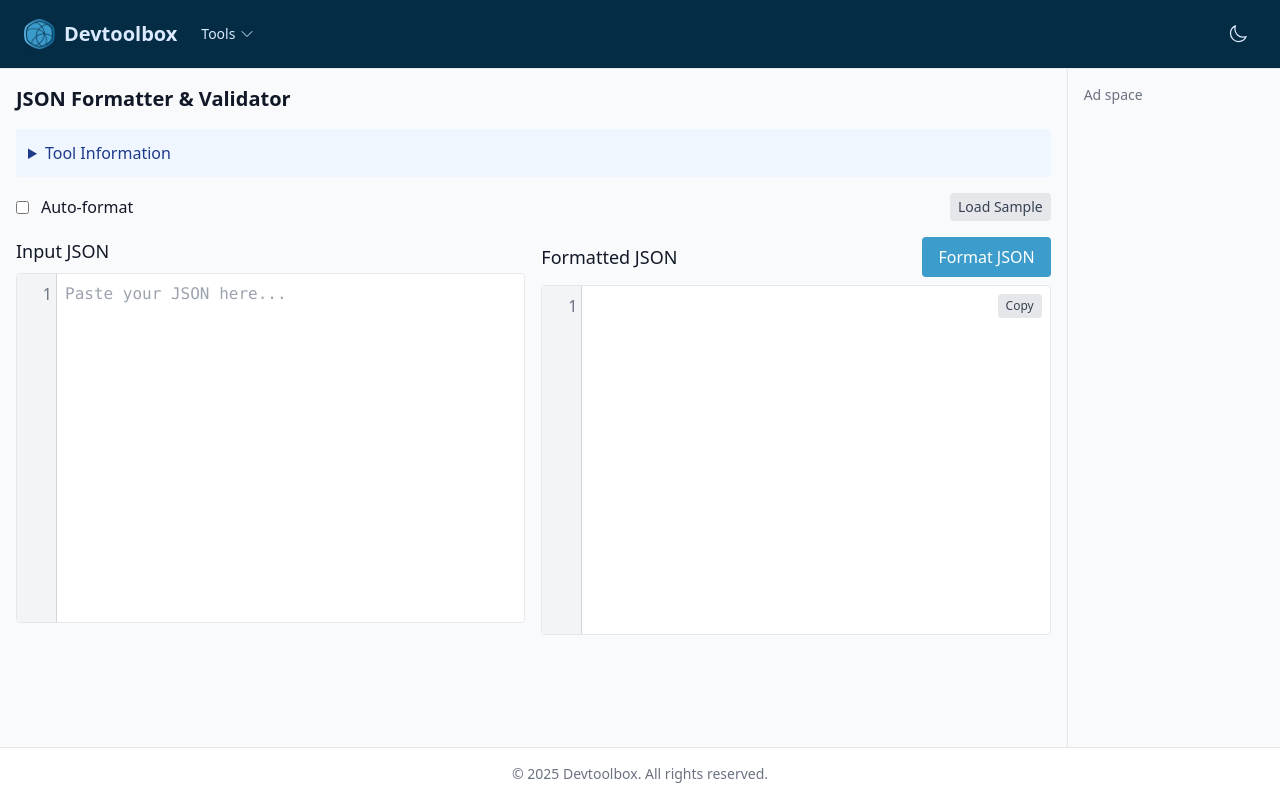
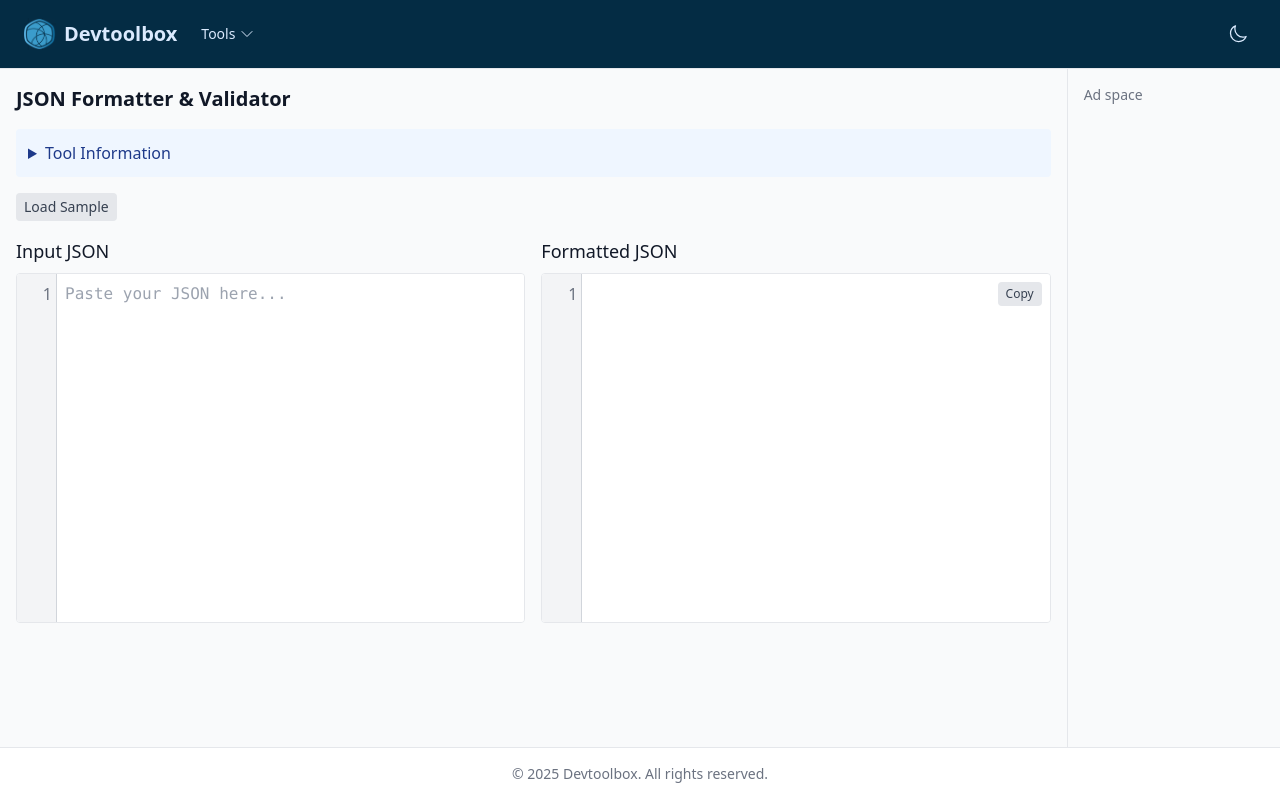
Before and after one commit to jschoeff81690/Devtoolbox, a React (Vite) app: page /json-formatter in a window 1280 px wide. Built offline with nearby package versions, Linux system fonts and the light colour scheme.

Commit message:
Fix live/auto

```diff
--- a/src/tools/JsonFormatter.tsx
+++ b/src/tools/JsonFormatter.tsx
@@ -9,8 +9,8 @@ export default function JsonFormatter() {
   const [input, setInput] = useState('')
   const [output, setOutput] = useState('')
   const [error, setError] = useState('')
-  const [autoFormat, setAutoFormat] = useState(false)
   const { darkMode } = useDarkMode()
+  const autoFormat = true
 
   // Auto-format when enabled
   useEffect(() => {
@@ -52,16 +52,6 @@ export default function JsonFormatter() {
         usage="Paste your minified or unformatted JSON in the text area below, then click 'Format JSON' to convert it into a properly indented, readable format."
       >
         <div className="flex justify-between items-center mb-2">
-          <div className="flex items-center space-x-2">
-            <input
-              type="checkbox"
-              id="auto-format"
-              checked={autoFormat}
-              onChange={(e) => setAutoFormat(e.target.checked)}
-              className="mr-1"
-            />
-            <label htmlFor="auto-format">Auto-format</label>
-          </div>
           <button
             onClick={loadSample}
             className="text-sm px-2 py-1 rounded bg-gray-200 text-gray-700 hover:bg-gray-300"
@@ -85,14 +75,6 @@ export default function JsonFormatter() {
           <div className="flex-1">
             <div className="flex justify-between items-center mb-2">
               <h3 className="text-lg font-medium">Formatted JSON</h3>
-              {!autoFormat && (
-                <button
-                  onClick={handleFormat}
-                  className="bg-custom-light-blue text-white px-4 py-2 rounded hover:bg-custom-dark-blue"
-                >
-                  Format JSON
-                </button>
-              )}
             </div>
 
             {error ? (
--- a/src/tools/MarkdownToHtml.tsx
+++ b/src/tools/MarkdownToHtml.tsx
@@ -9,8 +9,8 @@ import { useDarkMode } from '../context/DarkModeContext';
 export default function MarkdownToHtml() {
   const [markdown, setMarkdown] = useState('');
   const [html, setHtml] = useState('');
-  const [livePreview, setLivePreview] = useState(true);
   const { darkMode } = useDarkMode();
+  const livePreview = true
 
   // Live preview effect
   useEffect(() => {
@@ -122,16 +122,6 @@ function greet() {
         usage="Enter or paste your Markdown text in the input area, then click 'Convert to HTML' to see the HTML output and preview."
       >
         <div className="flex justify-between items-center mb-2">
-          <div className="flex items-center space-x-2">
-            <input
-              type="checkbox"
-              id="live-preview"
-              checked={livePreview}
-              onChange={(e) => setLivePreview(e.target.checked)}
-              className="mr-1"
-            />
-            <label htmlFor="live-preview">Live preview</label>
-          </div>
           <button
             onClick={loadSampleMarkdown}
             className="text-sm px-2 py-1 rounded bg-gray-200 text-gray-700 hover:bg-gray-300"
@@ -155,14 +145,6 @@ function greet() {
           <div className="flex-1">
             <div className="flex justify-between items-center mb-2">
               <h3 className="text-lg font-medium">Preview</h3>
-              {!livePreview && (
-                <button
-                  onClick={convertToHtml}
-                  className="bg-custom-light-blue text-white px-4 py-2 rounded hover:bg-custom-dark-blue"
-                >
-                  Convert to HTML
-                </button>
-              )}
             </div>
 
             <div
```
